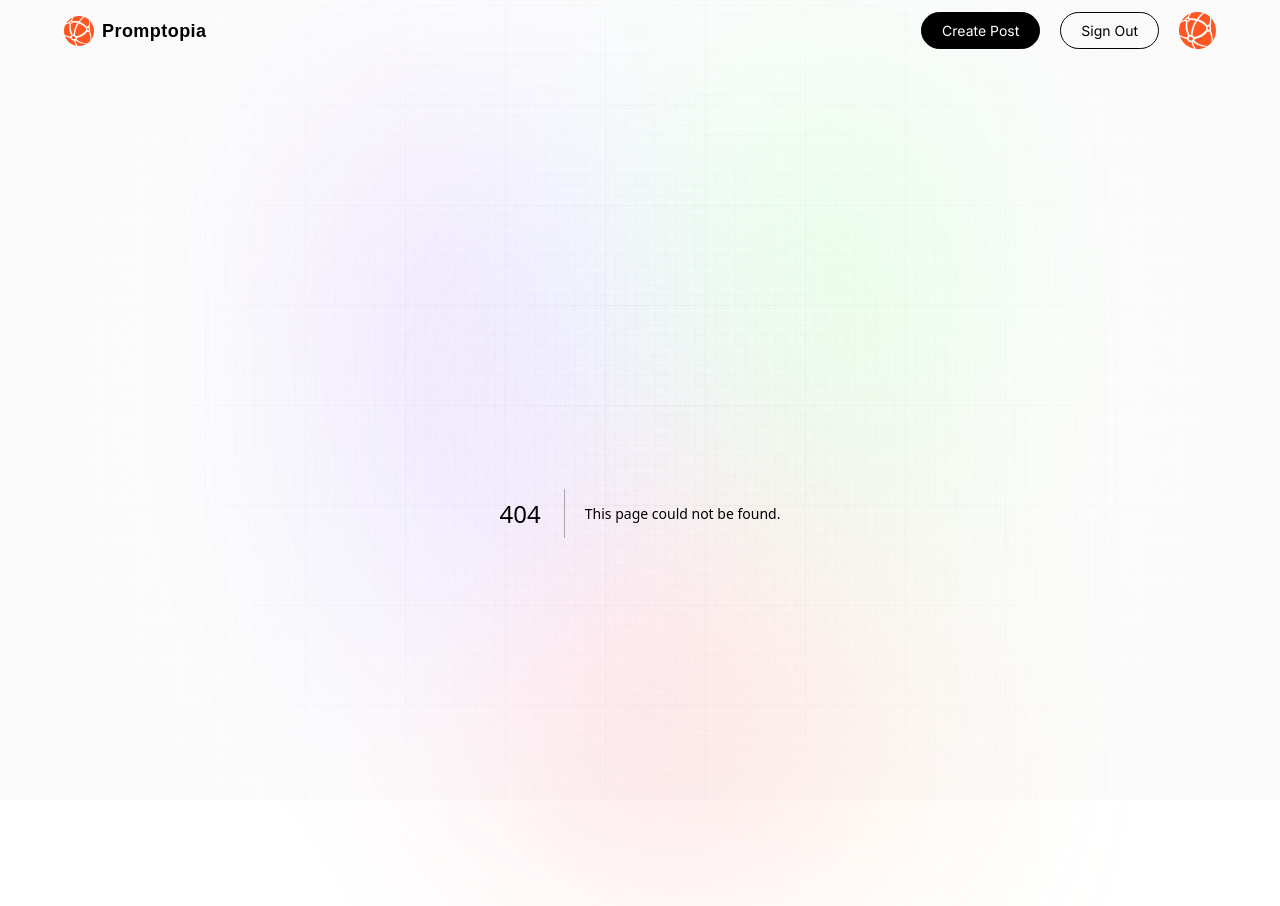
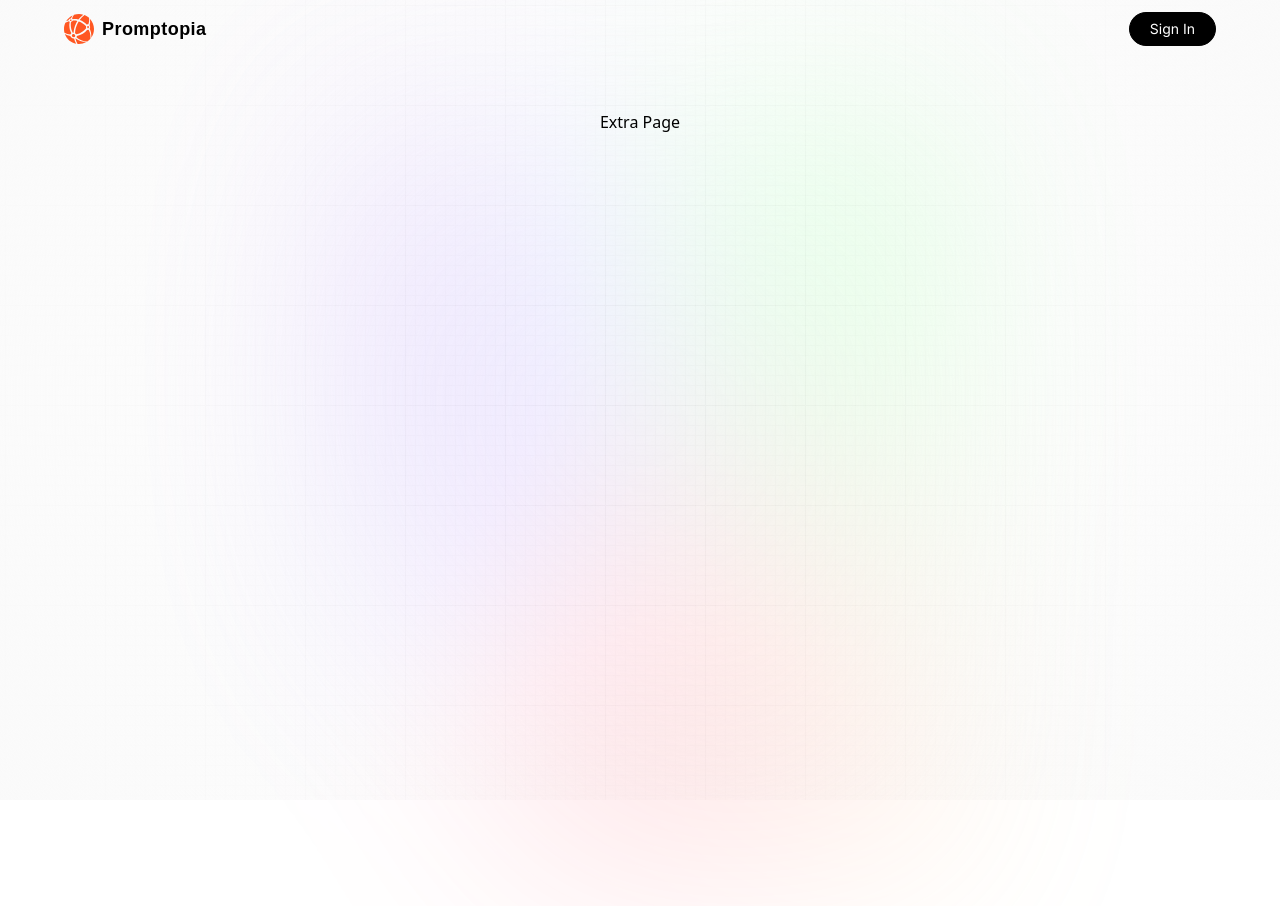
Before and after one commit to NammDev/Promptopia, a Next.js app: page /extra in a window 1280 px wide. Before the commit this address had no page. Shown: the top 906 px of the page. After the commit the page ends 800 px from the top, so only its background shows below. Built offline with nearby package versions, Linux system fonts and the light colour scheme; no server answers.

Commit message:
Next Auth with Google Provider & MongoDB

```diff
--- a/app/api/auth/[...nextauth]/options.ts
+++ b/app/api/auth/[...nextauth]/options.ts
@@ -9,7 +9,7 @@ export const options: NextAuthOptions = {
       clientSecret: process.env.GITHUB_SECRET as string,
     }),
     CredentialsProvider({
-      name: 'Your Account',
+      name: 'Promptopia',
       credentials: {
         username: { label: 'Username', type: 'text', placeholder: 'namkhanh' },
         password: { label: 'Password', type: 'password' },
--- /dev/null
+++ b/app/context/AuthProvider.tsx
@@ -0,0 +1,7 @@
+'use client'
+
+import { SessionProvider } from 'next-auth/react'
+
+export default function AuthProvider({ children }: { children: React.ReactNode }) {
+  return <SessionProvider>{children}</SessionProvider>
+}
--- /dev/null
+++ b/app/extra/page.tsx
@@ -0,0 +1,3 @@
+export default function Extra() {
+  return <div>Extra Page</div>
+}
--- a/app/layout.tsx
+++ b/app/layout.tsx
@@ -1,7 +1,7 @@
 import 'styles/globals.css'
 
 import Nav from '@/components/Nav'
-import Provider from '@/components/Provider'
+import AuthProvider from './context/AuthProvider'
 
 export const metadata = {
   title: 'Promptopia',
@@ -12,6 +12,7 @@ export default function RootLayout({ children }: { children: React.ReactNode })
   return (
     <html lang='en'>
       <body>
+        <AuthProvider>
           <div className='main'>
             <div className='gradient'></div>
           </div>
@@ -19,6 +20,7 @@ export default function RootLayout({ children }: { children: React.ReactNode })
             <Nav />
             {children}
           </div>
+        </AuthProvider>
       </body>
     </html>
   )
--- a/components/Nav.tsx
+++ b/components/Nav.tsx
@@ -4,10 +4,10 @@ import React from 'react'
 import Link from 'next/link'
 import Image from 'next/image'
 import { useState, useEffect } from 'react'
-import { signIn, signOut, useSession, getProviders } from 'next-auth/react'
+import { signIn, signOut, getProviders, useSession } from 'next-auth/react'
 
 const Nav = () => {
-  const isUserLoggedIn = true
+  const { data: session } = useSession()
 
   const [toggleDropdown, setToggleDropdown] = useState(false)
 
@@ -27,7 +27,7 @@ const Nav = () => {
 
       {/* Desktop Navigation */}
       <div className='sm:flex hidden'>
-        {isUserLoggedIn ? (
+        {session ? (
           <div className='flex gap-3 md:gap-5'>
             <Link href='/create-prompt' className='black_btn'>
               Create Post
@@ -54,7 +54,7 @@ const Nav = () => {
 
       {/* Mobile Navigation */}
       <div className='sm:hidden flex relative'>
-        {isUserLoggedIn ? (
+        {session ? (
           <div className='flex'>
             <Image
               src='/assets/images/logo.svg'
--- /dev/null
+++ b/middleware.ts
@@ -0,0 +1,3 @@
+export { default } from 'next-auth/middleware'
+
+export const config = { matcher: ['/extra', '/dashboard'] }
```
Lines whose indentation alone changed are shown as unchanged.
